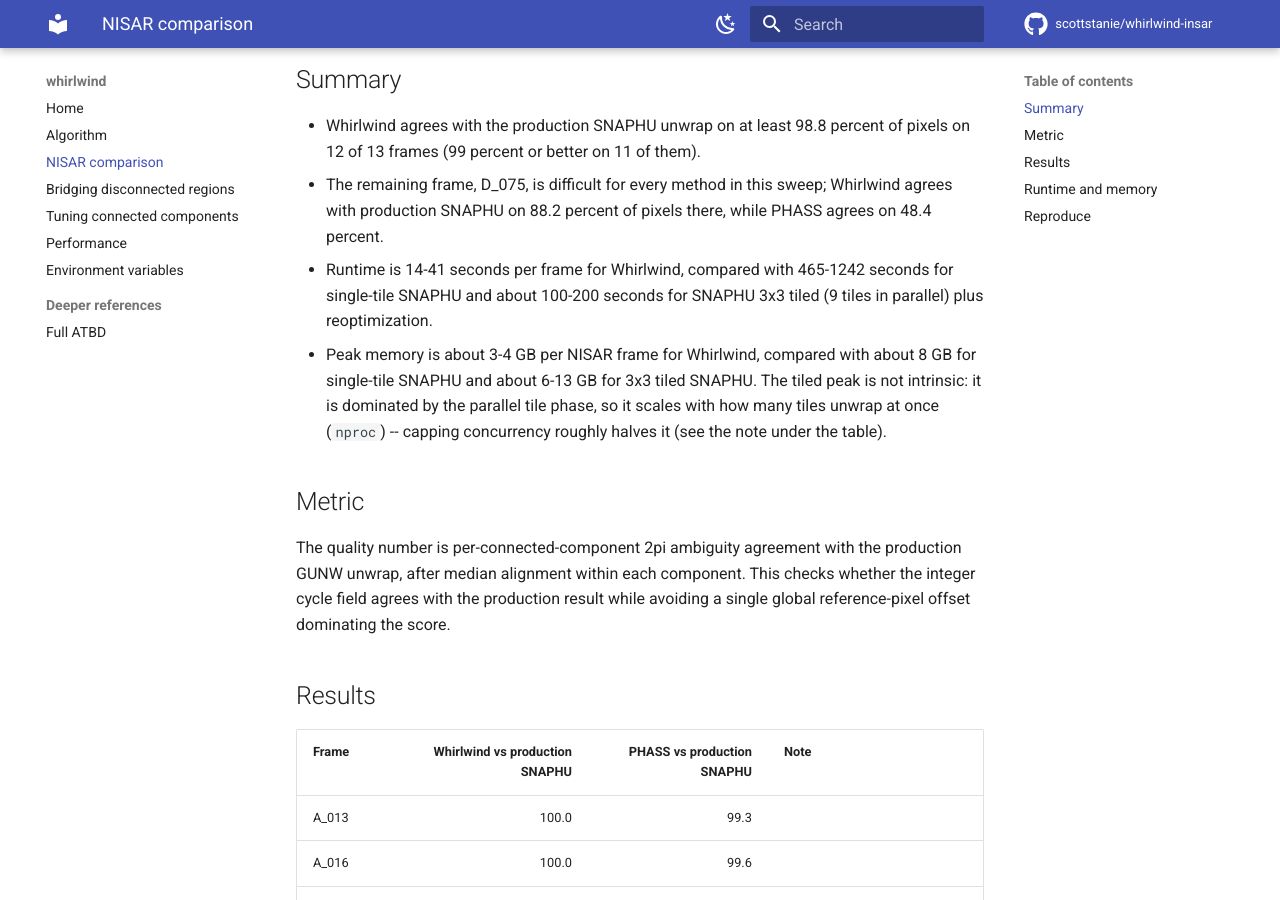
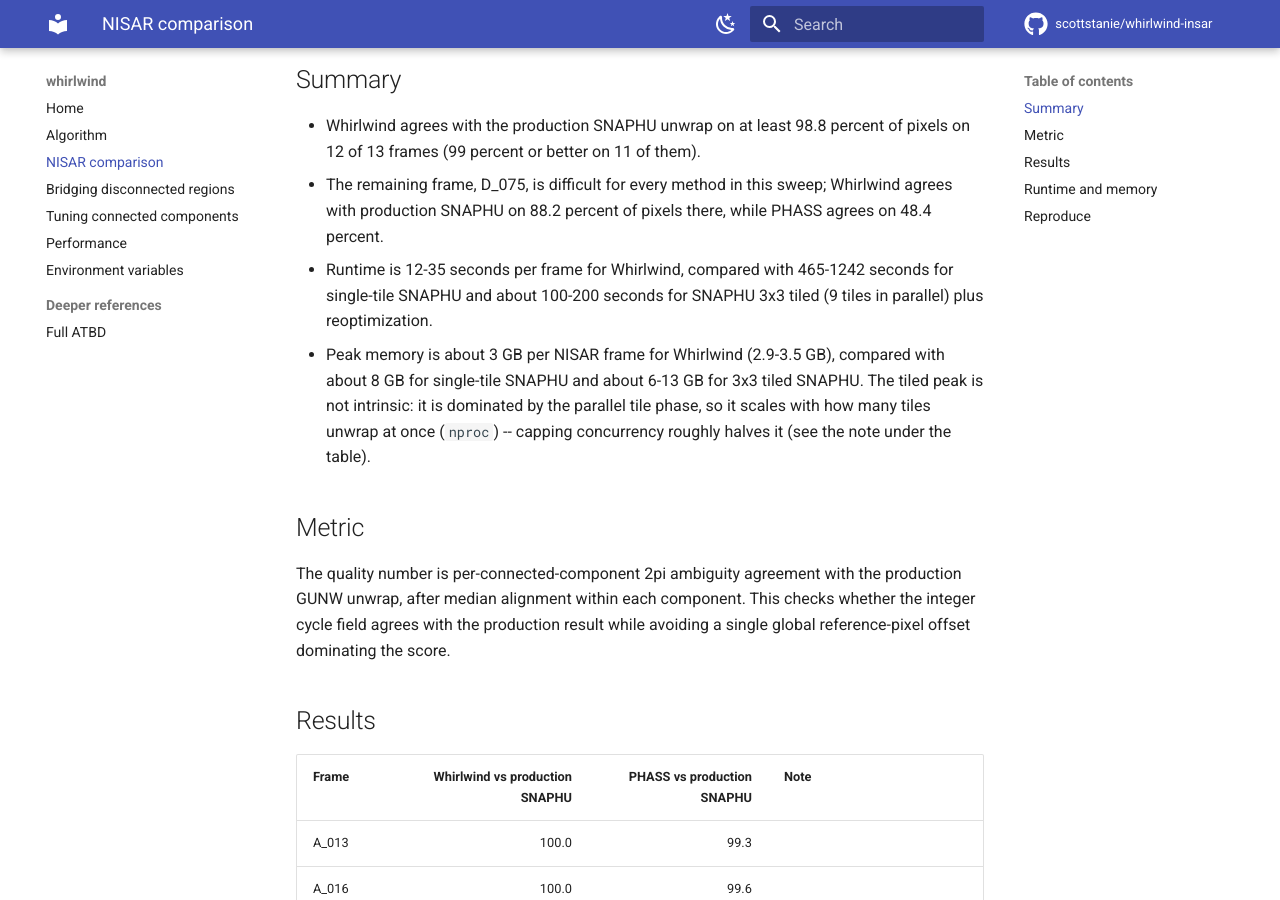
Before and after one commit to scottstanie/whirlwind-insar, an MkDocs documentation site: the page built from docs/NISAR_SUMMARY.md, in a window 1280 px wide and 900 px high, scrolled down 327 px. Built offline with MkDocs 1.6.1 and Material for MkDocs 9.7.7, drawn with Linux system fonts in a browser that asks for light colours; comment, search, counter and statistics services are not loaded; some of the changed text lies outside the part shown.

Commit message:
docs: refresh whirlwind NISAR numbers on the post-mem-opt build
The whirlwind runtime/memory in results.csv (and the figure + table) were from
the June 4 sweep, before the mem-opt merge (efa6581, June 5). Re-ran the
whirlwind engine on all 13 frames on the current build (post-mem-opt + the new
MST bridge), under /usr/bin/time -l peak-RSS measurement:

  runtime 14-41 s -> 12-35 s     peak memory 3-4 GB -> ~3 GB (2.9-3.5)

Quality/per-component agreement is unchanged (mem-opt is parity-preserving).
Regenerated nisar_summary.png and updated the summary bullets + runtime/memory
table accordingly.

Co-Authored-By: Claude Opus 4.8 (1M context) <noreply@anthropic.com>

```diff
--- a/docs/NISAR_SUMMARY.md
+++ b/docs/NISAR_SUMMARY.md
@@ -8,8 +8,8 @@ The comparison uses 13 HH NISAR GUNW frames with `nlooks=16`. Runtimes and memor
 
 - Whirlwind agrees with the production SNAPHU unwrap on at least 98.8 percent of pixels on 12 of 13 frames (99 percent or better on 11 of them).
 - The remaining frame, D_075, is difficult for every method in this sweep; Whirlwind agrees with production SNAPHU on 88.2 percent of pixels there, while PHASS agrees on 48.4 percent.
-- Runtime is 14-41 seconds per frame for Whirlwind, compared with 465-1242 seconds for single-tile SNAPHU and about 100-200 seconds for SNAPHU 3x3 tiled (9 tiles in parallel) plus reoptimization.
-- Peak memory is about 3-4 GB per NISAR frame for Whirlwind, compared with about 8 GB for single-tile SNAPHU and about 6-13 GB for 3x3 tiled SNAPHU. The tiled peak is not intrinsic: it is dominated by the parallel tile phase, so it scales with how many tiles unwrap at once (`nproc`) -- capping concurrency roughly halves it (see the note under the table).
+- Runtime is 12-35 seconds per frame for Whirlwind, compared with 465-1242 seconds for single-tile SNAPHU and about 100-200 seconds for SNAPHU 3x3 tiled (9 tiles in parallel) plus reoptimization.
+- Peak memory is about 3 GB per NISAR frame for Whirlwind (2.9-3.5 GB), compared with about 8 GB for single-tile SNAPHU and about 6-13 GB for 3x3 tiled SNAPHU. The tiled peak is not intrinsic: it is dominated by the parallel tile phase, so it scales with how many tiles unwrap at once (`nproc`) -- capping concurrency roughly halves it (see the note under the table).
 
 ## Metric
 
@@ -41,7 +41,7 @@ The full per-frame table with runtime and memory is in [nisar_4way_results.csv](
 
 | Engine | Runtime | Peak memory | Notes |
 |---|---:|---:|---|
-| Whirlwind | 14-41 s | 3-4 GB | Rust-backed 2D MCF path |
+| Whirlwind | 12-35 s | ~3 GB | Rust-backed 2D MCF path |
 | SNAPHU, single tile | 465-1242 s | ~8 GB | quality reference, slowest configuration |
 | SNAPHU, 3x3 tiled + reoptimize | 97-201 s | 6-13 GB | 9 tiles; peak set by concurrency (`nproc`) |
 | PHASS | 5.5-23 s | 1.7-2.4 GB | faster, lower agreement on several frames |
```
Also changed, not shown: docs/figures/nisar_summary.png.
